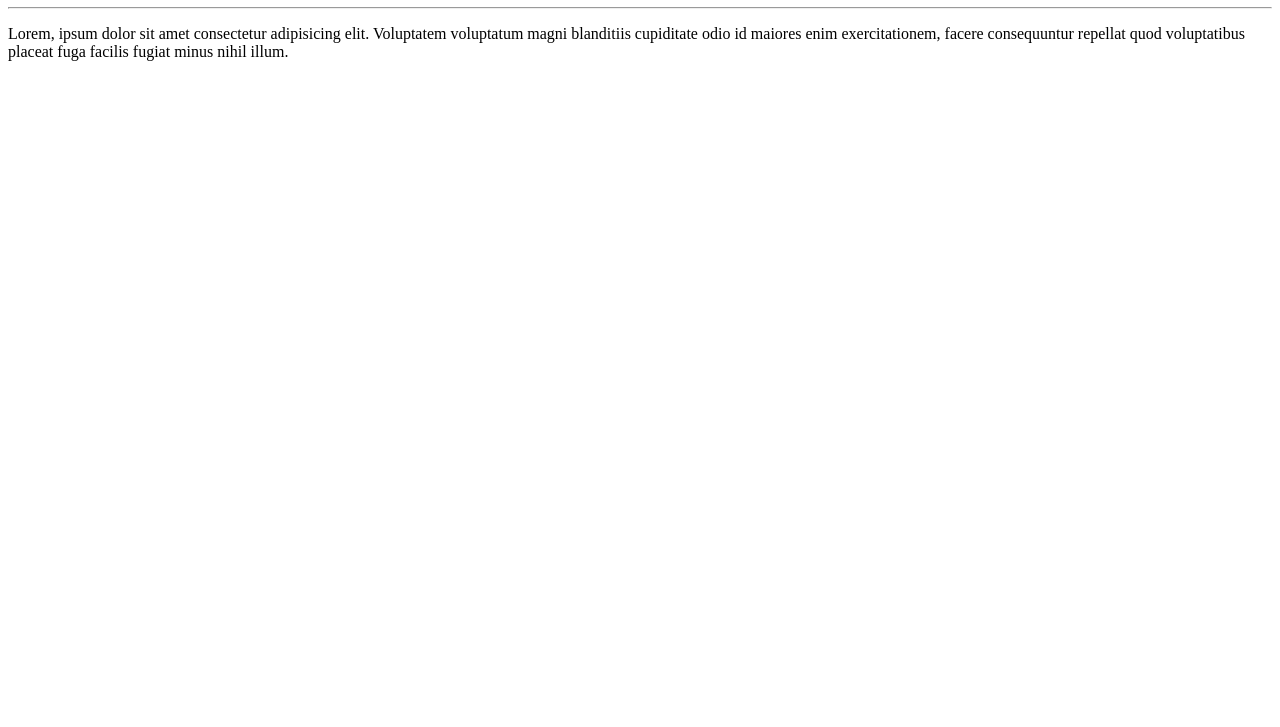
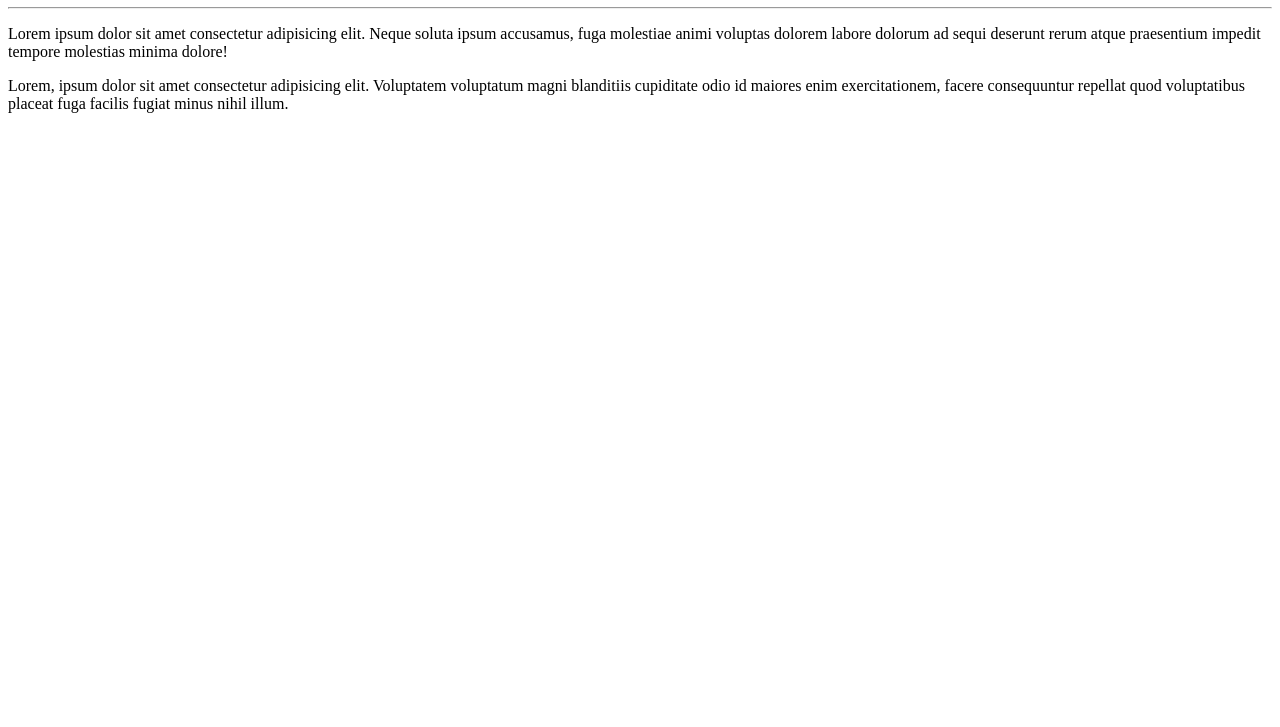
Before and after one commit to GiovannaOliveira10/Ola-Mundo, a plain HTML site: page site-exemplo/index.html in a window 1280 px wide. Shown: the part 73-800 px from the top of the page. Drawn offline with Linux system fonts and the light colour scheme.

Commit message:
Adicionei um paragráfo

```diff
--- a/site-exemplo/index.html
+++ b/site-exemplo/index.html
@@ -9,6 +9,7 @@
 <body>
     <h1>Olá mundo</h1>
     <hr>
+    <p>Lorem ipsum dolor sit amet consectetur adipisicing elit. Neque soluta ipsum accusamus, fuga molestiae animi voluptas dolorem labore dolorum ad sequi deserunt rerum atque praesentium impedit tempore molestias minima dolore!</p>
     <p>Lorem, ipsum dolor sit amet consectetur adipisicing elit. Voluptatem voluptatum magni blanditiis cupiditate odio id maiores enim exercitationem, facere consequuntur repellat quod voluptatibus placeat fuga facilis fugiat minus nihil illum.</p>
 </body>
 </html>
```
